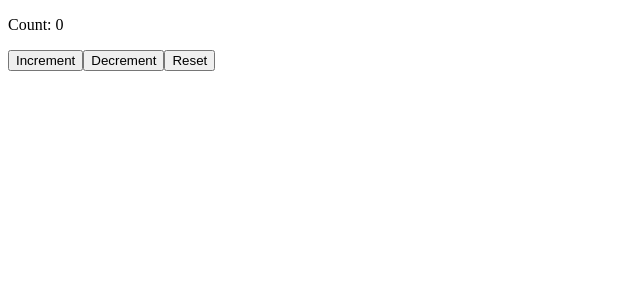
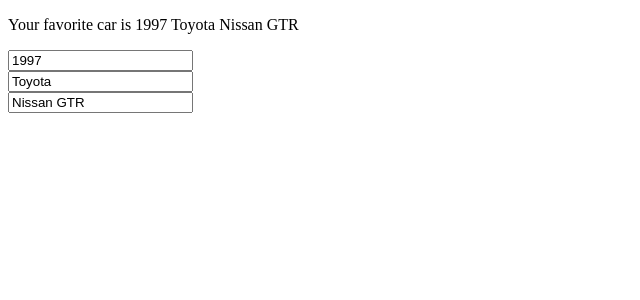
Before and after one commit to MadMax0312/React_tutorial, a React (Vite) app in the folder my-react-app/: page / in a window 1280 px wide. Shown: the top 300 px of the page, without its empty margins (0-640 px from the left). Built offline with nearby package versions, Linux system fonts and the light colour scheme.

Commit message:
Update state of an Object

```diff
--- a/my-react-app/src/App.jsx
+++ b/my-react-app/src/App.jsx
@@ -1,9 +1,9 @@
-import UpdaterFunctionn from "./UpdaterFunctionn";
+import MyComponent3 from "./MyComponent3";
 
 function App() {
     return (
         <>
-        <UpdaterFunctionn/>
+        <MyComponent3/>
         </>
     );
 }
--- /dev/null
+++ b/my-react-app/src/MyComponent3.jsx
@@ -0,0 +1,34 @@
+import React, {useState} from "react"
+
+function MyComponent3() {
+
+    const [car, setCar] = useState({
+                        year:1997,
+                        make:'Toyota',
+                        model:'Nissan GTR'
+                        })
+
+    function handleYearChange(event) {
+        setCar(prevCar => ({...prevCar, year: event.target.value}))
+    }
+
+    function handleMakeChange(event) {
+        setCar(prevCar => ({...prevCar, make: event.target.value}))
+    }
+
+    function handleModelChange(event) {
+        setCar(prevCar => ({...prevCar, model: event.target.value}))
+    }
+
+    return (<div>
+            <p>Your favorite car is {car.year} {car.make} {car.model}</p>
+
+            <input type="number" value={car.year} onChange={handleYearChange}/><br/>
+            <input type="text" value={car.make} onChange={handleMakeChange}/><br/>
+            <input type="text" value={car.model} onChange={handleModelChange}/><br/>
+
+            </div>)
+
+}
+
+export default MyComponent3
```
